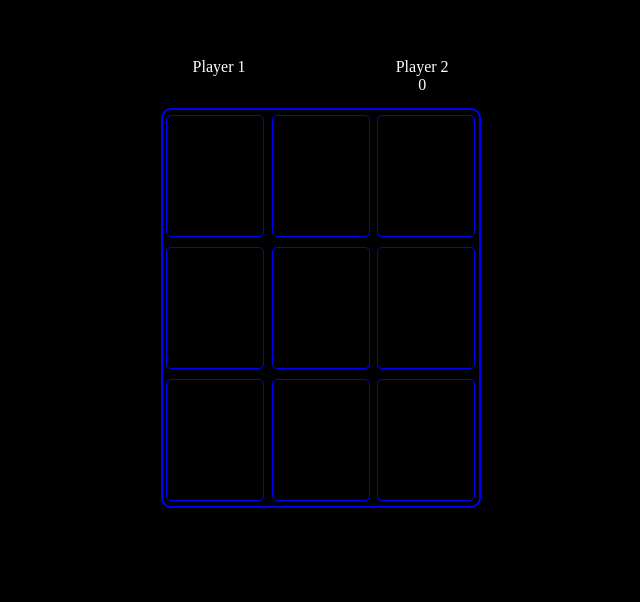
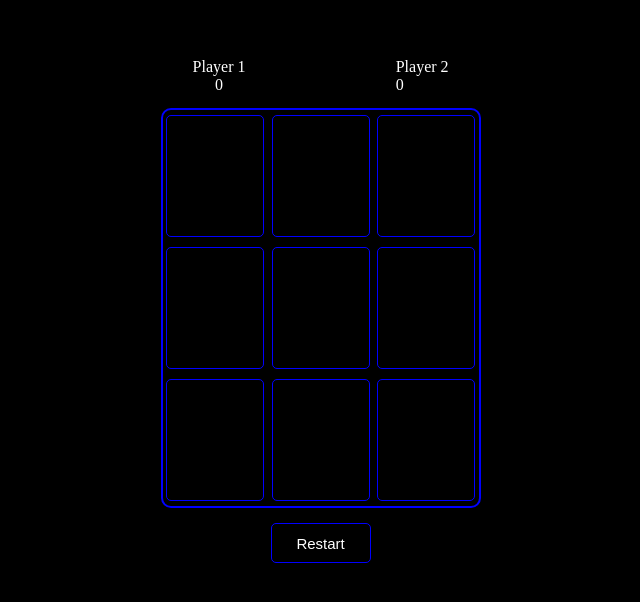
Before and after one commit to Ajlag/TicTacToe, a plain HTML site: page index.html in a window 1280 px wide. Shown: the part 102-704 px from the top of the page, without its empty margins (313-953 px from the left). Drawn offline with Linux system fonts and the light colour scheme.

Commit message:
Add restart button

```diff
--- a/app.js
+++ b/app.js
@@ -9,7 +9,10 @@
 // Pamti score
 // restartuje score
 // pobednik je ko dodje do 5
+
 game = document.getElementById("container");
+footerDiv = document.getElementById("footer");
+headerDiv = document.getElementById("header");
 const gameMatrix = createTable();
 let nextMove = 0;
 let gameOver = false;
@@ -100,3 +103,57 @@ function chechWin() {
     return;
   }
 }
+
+function createButton() {
+  const button = document.createElement("button");
+  button.innerHTML = "Restart";
+  button.className = "game-button";
+  button.addEventListener("click", reset);
+  footerDiv.appendChild(button);
+}
+
+restaruj = createButton();
+
+function reset() {
+  gameMatrix.map((arr) =>
+    arr.map((e) => {
+      e.innerHTML = "";
+      e.style.backgroundColor = "black";
+      e.id = "new";
+    })
+  );
+}
+
+function createPlayer() {
+  const player1Div = document.createElement("div");
+  player1Div.className = "player";
+  headerDiv.appendChild(player1Div);
+
+  const name = document.createElement("p");
+  name.innerText = "Player 1";
+  player1Div.appendChild(name);
+
+  const point = document.createElement("p");
+  point.innerText = player1;
+  player1Div.appendChild(point);
+
+  const player2Div = document.createElement("div");
+  player2Div.className = "player2";
+  headerDiv.appendChild(player2Div);
+
+  const name1 = document.createElement("p");
+  name1.innerText = "Player 2";
+  player2Div.appendChild(name1);
+
+  const point2 = document.createElement("p");
+  point2.innerText = player2;
+  player2Div.appendChild(point2);
+}
+
+createPlayer();
+whoGetsPoint();
+function whoGetsPoint() {
+  if (winSimbol !== "") {
+    return winSimbol === "X" ? player1++ : player2++;
+  }
+}
--- a/index.html
+++ b/index.html
@@ -5,21 +5,12 @@
     <meta http-equiv="X-UA-Compatible" content="IE=edge" />
     <meta name="viewport" content="width=device-width, initial-scale=1.0" />
     <link rel="stylesheet" href="./style.css" />
-    <title>Document</title>
+    <title>Tic Tac Toe</title>
   </head>
   <body>
-    <div class="header">
-      <div class="player">
-        <p>Player 1</p>
-        <p id="a1"></p>
-      </div>
-      <div class="player">
-        <p>Player 2</p>
-        <p>0</p>
-      </div>
-    </div>
+    <div id="header"></div>
     <div id="container"></div>
-
+    <div id="footer"></div>
     <script src="./app.js"></script>
   </body>
 </html>
--- a/style.css
+++ b/style.css
@@ -7,7 +7,7 @@
 body {
   background-color: black;
 }
-.header {
+#header {
   width: 20vw;
   height: 50px;
   margin: 20vh 39.5vw 0 39.5vw;
@@ -28,7 +28,6 @@ body {
   align-items: center;
   border: 2px solid blue;
   border-radius: 10px;
-
   margin: 0 37vw;
 }
 
@@ -40,13 +39,37 @@ body {
   display: flex;
   justify-content: center;
   align-items: center;
-  /* background-color: blue; */
   border: 1px solid blue;
   border-radius: 5px;
   text-shadow: 0 0 5px white, 0 0 7px white;
   color: white;
 }
 
+#footer {
+  width: 25vw;
+  height: 70px;
+  margin: 0 37vw;
+  display: flex;
+  justify-content: center;
+  align-items: center;
+}
+
+.game-button {
+  width: 100px;
+  height: 40px;
+  background-color: black;
+  color: white;
+  font-size: 15px;
+  border-radius: 5px;
+  border: 1px solid blue;
+  transition: background-color 1s ease-out 100ms;
+  transition: all 1s ease-in-out;
+}
+
+.game-button:hover {
+  background-color: blue;
+  box-shadow: 0 0 10px 0 blue inset, 0 0 10px 4px blue;
+}
 #win {
   animation: blinking 1s infinite;
 }
@@ -56,9 +79,13 @@ body {
     width: 50vw;
     margin: 0 25vw;
   }
-  .header {
+  #header {
     margin: 20vh 30vw 0 30vw;
     width: 40vw;
+  }
+  #footer {
+    width: 50vw;
+    margin: 5px 25vw;
   }
 }
 
```
